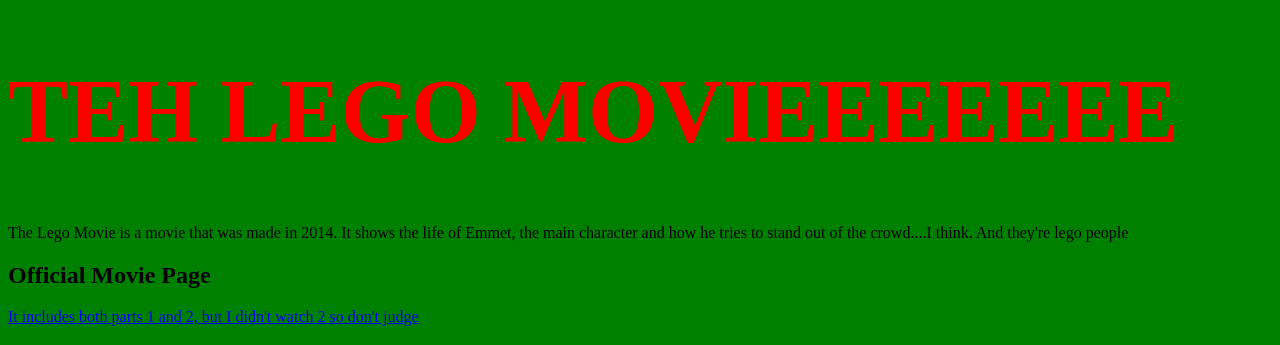
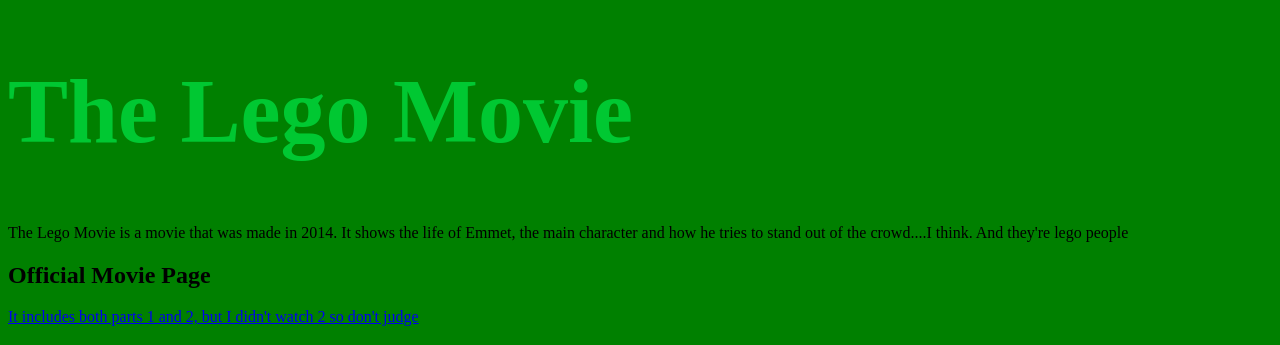
Before and after one commit to 122Jdavis/movie.io, a plain HTML site: page index.html in a window 1280 px wide. Shown: the top 345 px of the page. Drawn offline with Linux system fonts and the light colour scheme.

Commit message:
Add files via upload

```diff
--- a/index.html
+++ b/index.html
@@ -6,7 +6,7 @@
 
 <style>
 .title{
-  color:red;
+  color:rgb(0,200,50);
   font-size:90px;
 }
 #first {
@@ -28,7 +28,7 @@
 
   </head>
   <body style=background-color:green>
-<h1 class="title"> TEH LEGO MOVIEEEEEEE </h1>
+<h1 class="title"> The Lego Movie </h1>
 
 <p id=First> The Lego Movie is a movie that was made in 2014. It shows the life of Emmet, the main character and how he tries to stand out of the crowd....I think. And they're lego people </p>
 <h2 id=off> Official Movie Page </h2>
```
